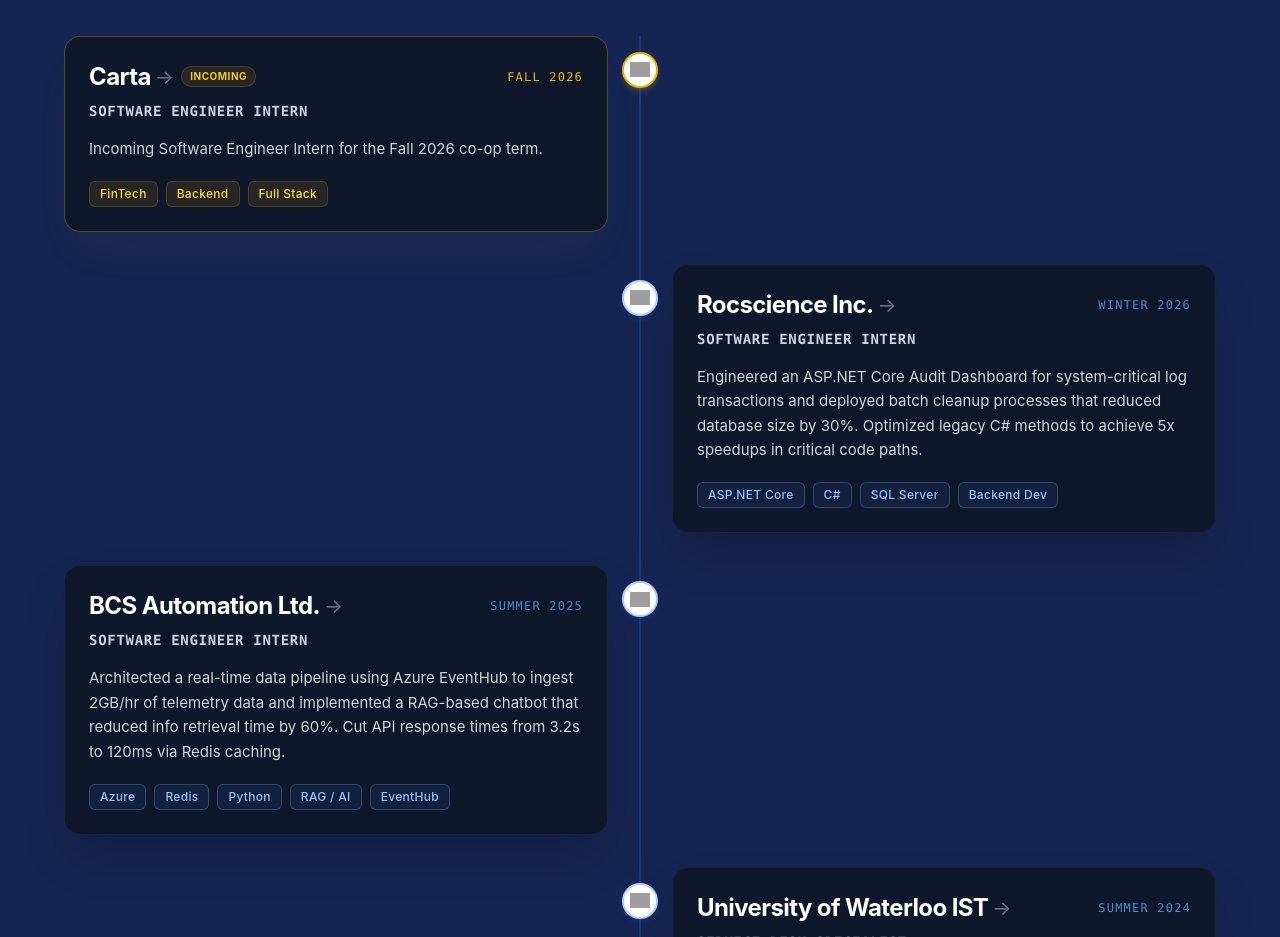
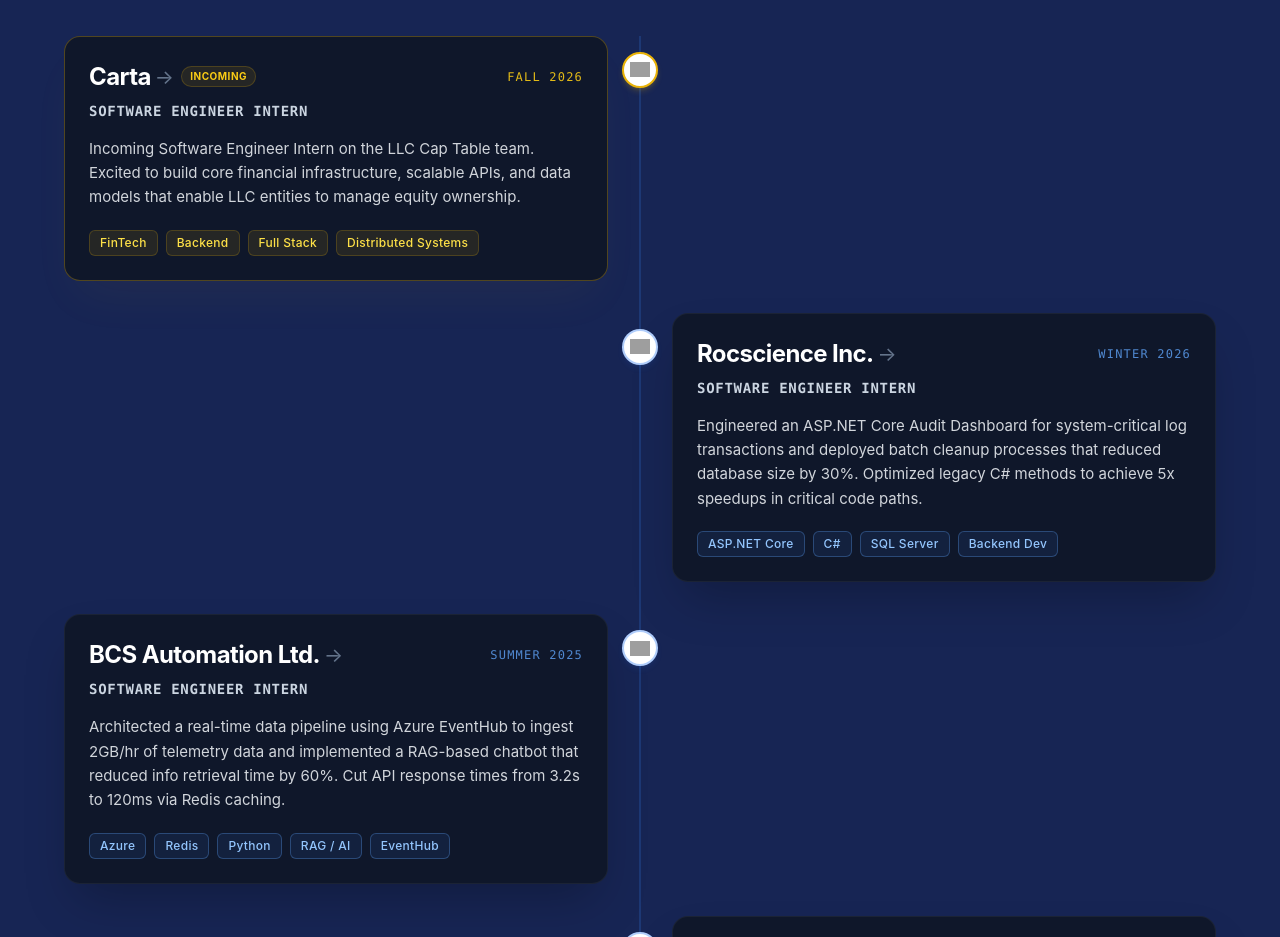
Before and after one commit to not-finley/Portfolio, a React (Vite) app: page / in a window 1280 px wide. Shown: the part 1560-2497 px from the top of the page. Built offline with nearby package versions, Linux system fonts and the light colour scheme; grey boxes are pictures that could not be loaded.

Commit message:
team update for carta

```diff
--- a/src/pages/PastExperience.tsx
+++ b/src/pages/PastExperience.tsx
@@ -21,8 +21,8 @@
       url: "https://carta.com/",
       domain: "carta.com",
       duration: "Fall 2026",
-      description: "Incoming Software Engineer Intern for the Fall 2026 co-op term.",
-      tags: ["FinTech", "Backend", "Full Stack"],
+      description: "Incoming Software Engineer Intern on the LLC Cap Table team. Excited to build core financial infrastructure, scalable APIs, and data models that enable LLC entities to manage equity ownership.",
+      tags: ["FinTech", "Backend", "Full Stack", "Distributed Systems"],
       isIncoming: true
     },
     {
```
